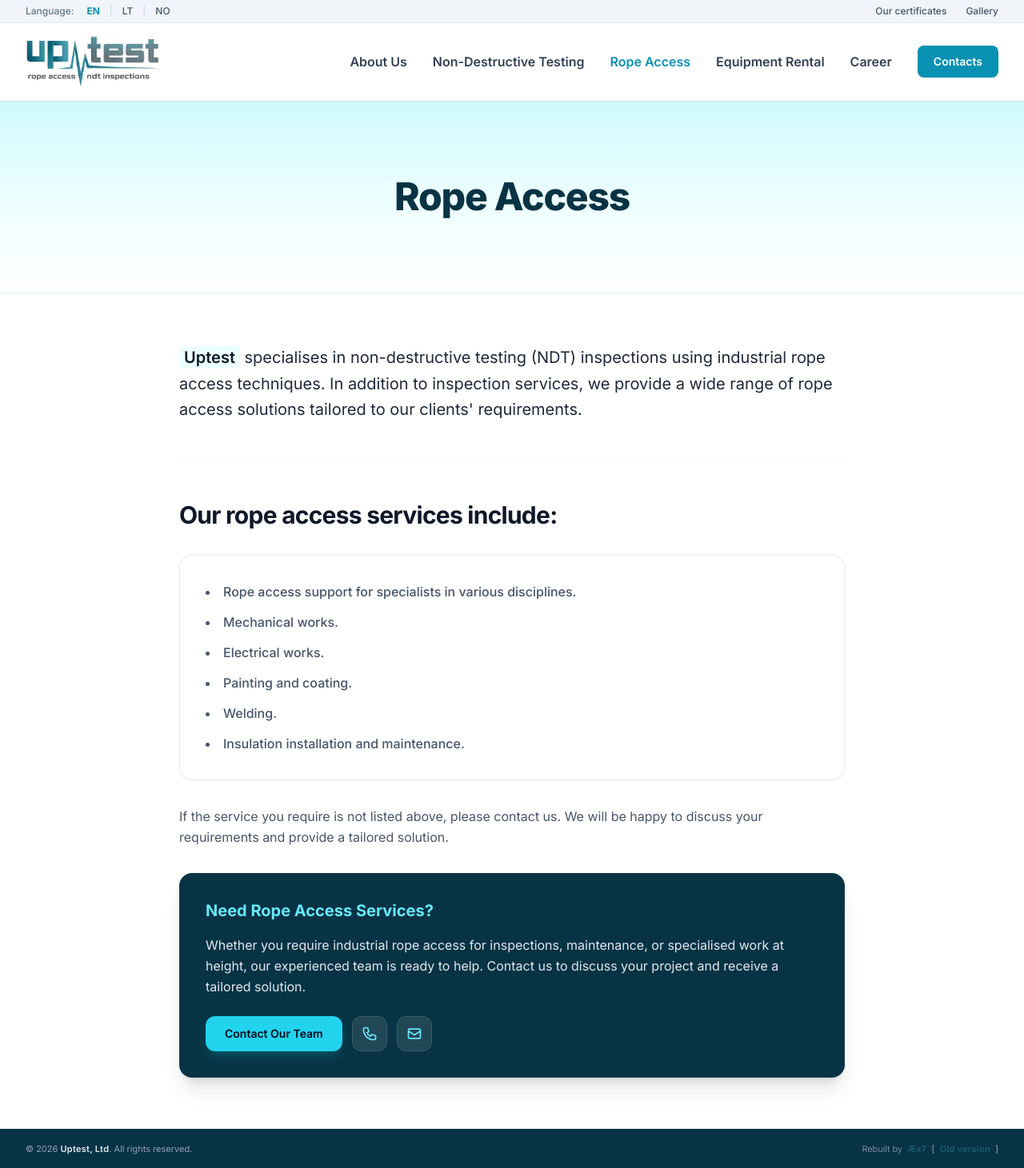
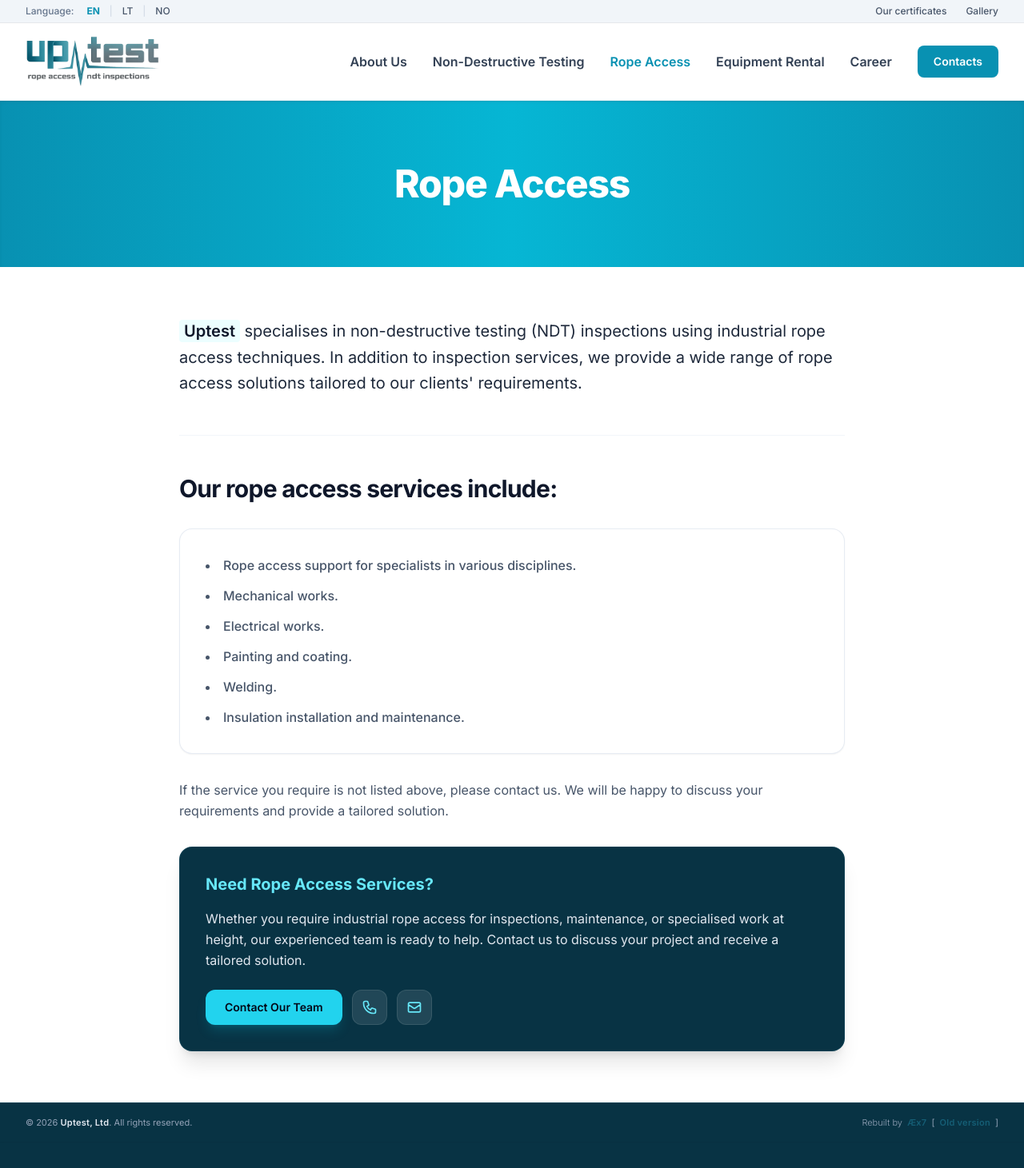
Before and after one commit to mruslys/uptest.no, a Jekyll site: the page built from rope-access/index.html, in a window 1280 px wide. Shown: the whole page at 80% size. Built offline with Jekyll 4.4.1, drawn with Linux system fonts in a browser that asks for light colours; nearby versions of some CDN libraries; after the commit the page ends 1428 px from its top, so only the background shows below that.

Commit message:
Update page.html

```diff
--- a/_layouts/page.html
+++ b/_layouts/page.html
@@ -14,14 +14,14 @@
 
     {% include header.html %}
 
-<!-- Subpage Hero / Šviesus Cyan Stilius -->
-<section class="relative bg-gradient-to-b from-brand-100 via-brand-50 to-white py-16 lg:py-24 overflow-hidden border-b border-brand-100">
+<!-- Subpage Hero / Ryškus Cyan Gradientas -->
+<section class="relative bg-gradient-to-r from-brand-600 via-brand-500 to-brand-600 py-16 lg:py-20 text-white shadow-inner">
     <div class="relative z-20 max-w-5xl mx-auto px-4 sm:px-6 lg:px-8 text-center">
-        <h1 class="text-3xl sm:text-5xl font-extrabold text-brand-950 tracking-tight">
+        <h1 class="text-3xl sm:text-5xl font-extrabold tracking-tight drop-shadow-sm">
             {{ page.title }}
         </h1>
         {% if page.subtitle %}
-        <p class="mt-4 text-lg sm:text-xl text-slate-600 font-normal max-w-2xl mx-auto">
+        <p class="mt-4 text-lg sm:text-xl text-brand-50 font-normal max-w-2xl mx-auto">
             {{ page.subtitle }}
         </p>
         {% endif %}
```
